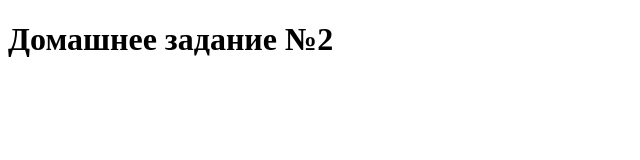
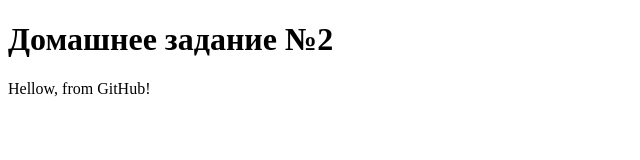
Before and after one commit to hrist-dina/lesson2, a plain HTML site: page index.html in a window 1280 px wide. Shown: the whole page, without its empty margins (0-640 px from the left). Drawn offline with Linux system fonts and the light colour scheme.

Commit message:
Update index.html
from github

```diff
--- a/index.html
+++ b/index.html
@@ -8,5 +8,6 @@
 </head>
 <body>
     <h1>Домашнее задание №2</h1>
+    <p>Hellow, from GitHub!</p>
 </body>
 </html>
```
